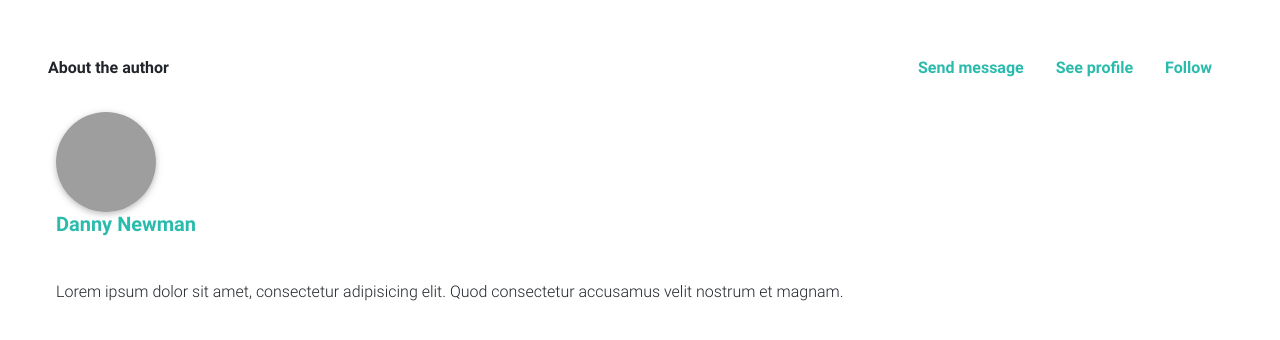
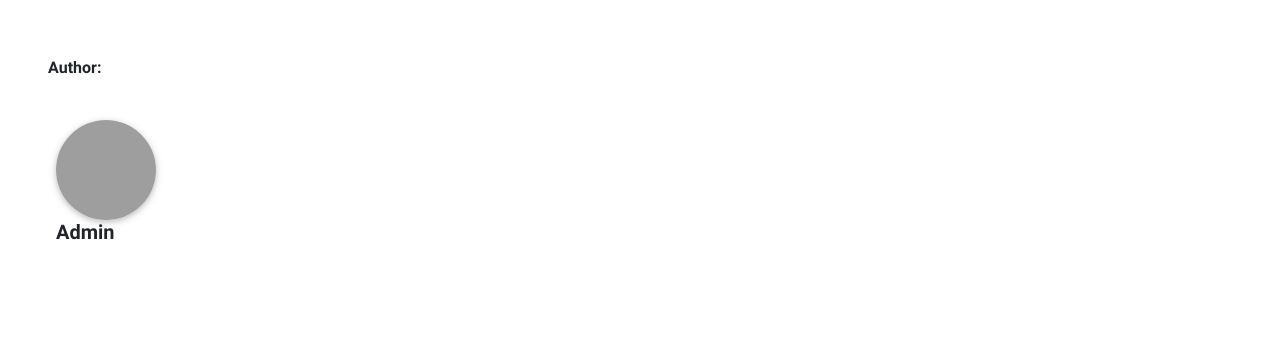
Before and after one commit to NikZy/Momentum, a Flask app: template src/flaskr/templates/frontpage_post/post.html in a window 1280 px wide. Shown: the part 148-488 px from the top of the page. Run offline with Flask 2, Linux system fonts and the light colour scheme; the template is opened without the code that fills it, so the values that code supplies are empty; some libraries are stand-ins or nearby versions; grey boxes are pictures that could not be loaded.

Commit message:
fjerne knapper fra frontpagepost

```diff
--- a/src/flaskr/templates/frontpage_post/post.html
+++ b/src/flaskr/templates/frontpage_post/post.html
@@ -13,40 +13,21 @@
    <h1 class="text-center text-monospace title p-2">{{ post.title }}</h1>
    <p class="text-monospace body_text p-2">{{ post.body_text}}</p>
    <mdb-card-header class="border-0 font-weight-bold d-flex justify-content-between">
-  <p class="mr-4 mb-0">About the author</p>
-  <ul class="list-unstyled list-inline mb-0">
-    <li class="list-inline-item"><a href="" class="text-default mr-3"><mdb-icon icon="envelope" class="mr-1" />Send message</a></li>
-    <li class="list-inline-item"><a href="" class="text-default mr-3"><mdb-icon icon="user" class="mr-1" />See profile</a></li>
-    <li class="list-inline-item"><a href="" class="text-default mr-3"><mdb-icon icon="rss" class="mr-1" />Follow</a></li>
-  </ul>
+   <label>Author:</label>
+
 <!--Author box-->
 </mdb-card-header>
 <mdb-media class="mt-4 px-1 p-2">
   <img class="card-img-100 rounded-circle d-flex z-depth-1 mr-3" src="https://mdbootstrap.com/img/Photos/Avatars/img%20(8).jpg" alt="Generic placeholder image">
   <mdb-media-body>
     <h5 class="font-weight-bold mt-0">
-      <a class="text-default" href="">Danny Newman</a>
+        <label >Admin</label>
     </h5>
-    <ul class="list-unstyled list-inline mb-2 pt-1">
-      <li class="list-inline-item">
-        <a class="grey-text mr-1"><mdb-icon fab icon="facebook" size="lg" /></a>
-      </li>
-      <li class="list-inline-item">
-        <a class="grey-text mr-1"><mdb-icon fab icon="twitter" size="lg" /></a>
-      </li>
-      <li class="list-inline-item">
-        <a class="grey-text mr-1"><mdb-icon fab icon="google-plus" size="lg" /></a>
-      </li>
-      <li class="list-inline-item">
-        <a class="grey-text mr-1"><mdb-icon fab icon="linkedin" size="lg" /></a>
-      </li>
-      <li class="list-inline-item">
-        <a class="grey-text mr-1"><mdb-icon fab icon="instagram" size="lg" /></a>
-      </li>
-    </ul>
-    Lorem ipsum dolor sit amet, consectetur adipisicing elit. Quod consectetur accusamus velit nostrum et magnam.
+
   </mdb-media-body>
 </mdb-media>
   </div>
 </main>
+
+
 {% endblock %}
```
